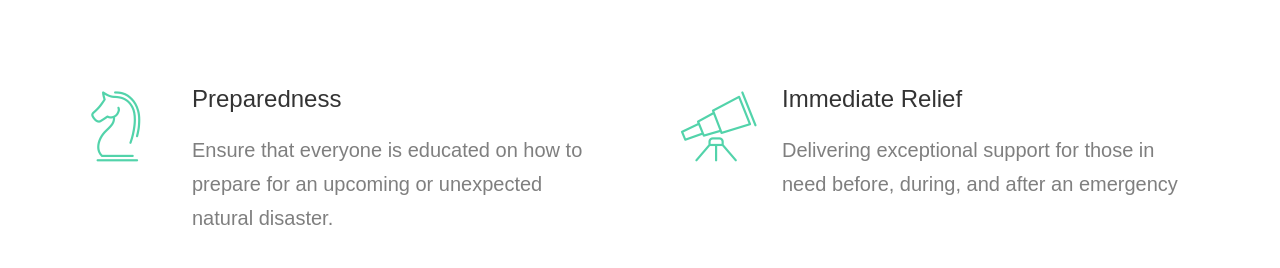
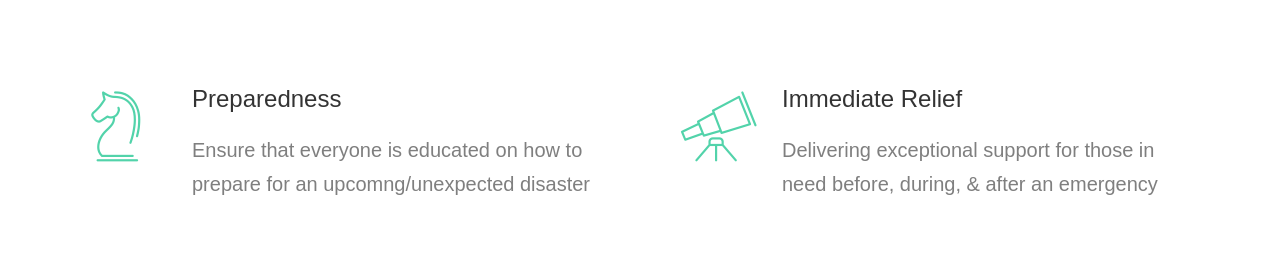
Before and after one commit to ReachAndRelief/ReachAndRelief, a plain HTML site: page index.html in a window 1280 px wide. Shown: the part 2060-2328 px from the top of the page. Drawn offline with nearby package versions, Linux system fonts and the light colour scheme; files whose address does not match are found by name.

Commit message:
Formatting the 4 pillars

```diff
--- a/index.html
+++ b/index.html
@@ -116,7 +116,7 @@
 							</div>
 							<div class="fh5co-text">
 								<h3>Preparedness</h3>
-								<p>Ensure that everyone is educated on how to prepare for an upcoming or unexpected natural disaster. </p>
+								<p>Ensure that everyone is educated on how to prepare for an upcomng/unexpected disaster</p>
 							</div>
 						</div>
 					</div>
@@ -127,7 +127,7 @@
 							</div>
 							<div class="fh5co-text">
 								<h3>Immediate Relief</h3>
-								<p>Delivering exceptional support for those in need before, during, and after an emergency</p>
+								<p>Delivering exceptional support for those in need before, during, & after an emergency</p>
 							</div>
 						</div>
 					</div>
```
Also changed, not shown: images/Reach&Relief.png (added).
